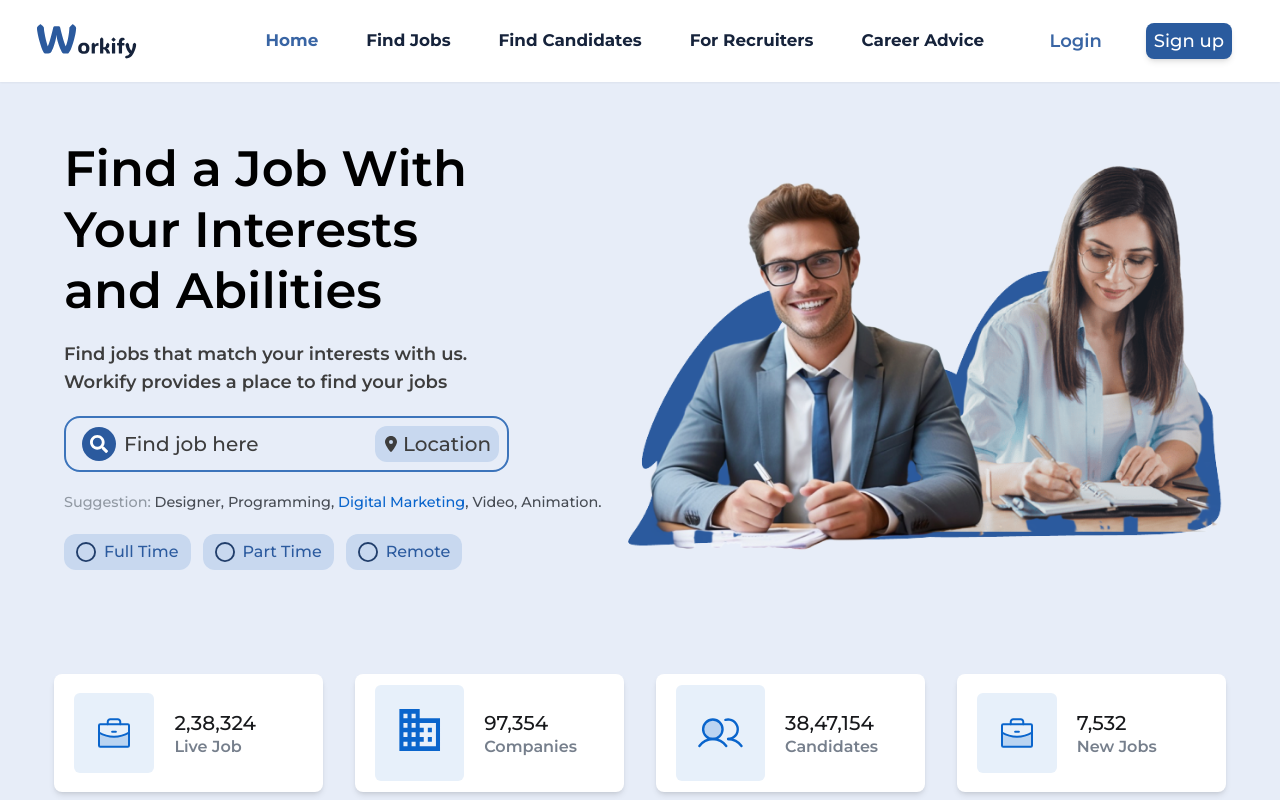
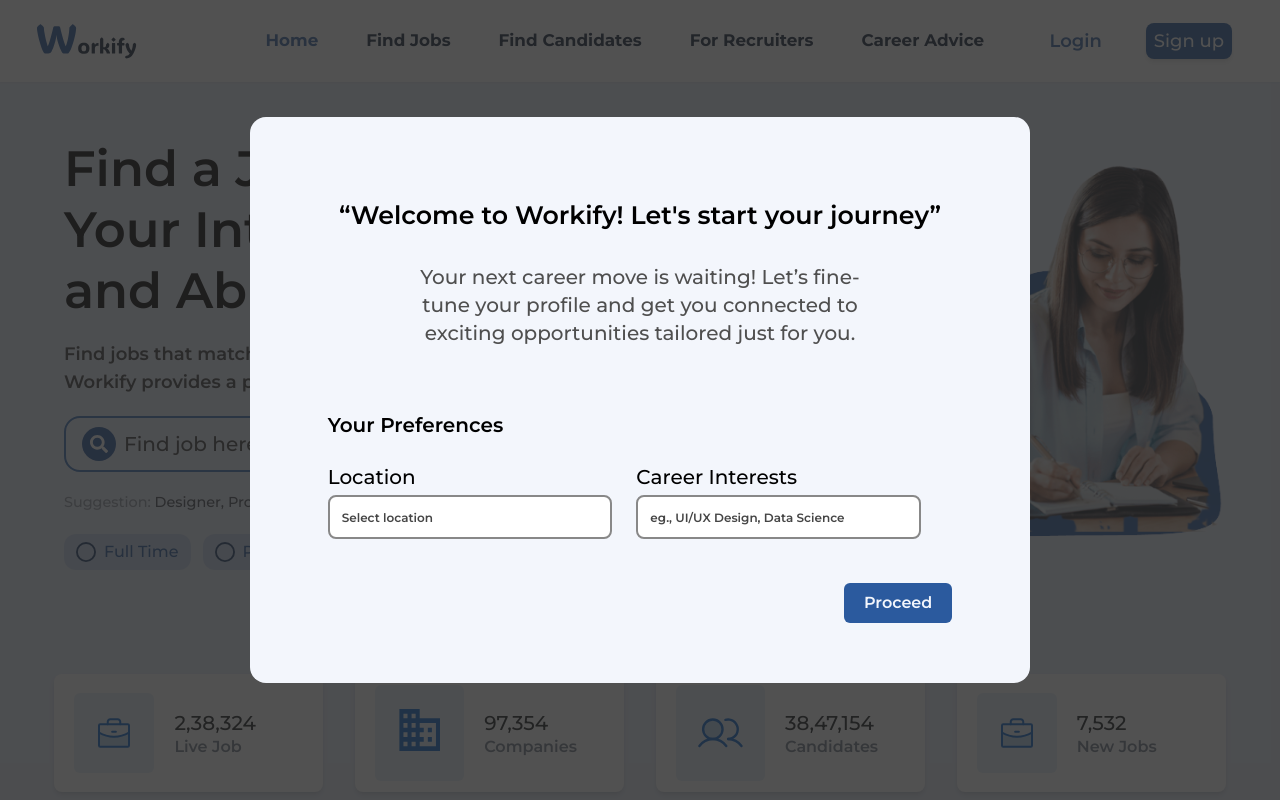
Before and after one commit to ARYAN-01-GARG/Workify, a React (Vite) app: page / in a window 1280 px wide. Shown: the top 800 px of the page. Built offline with nearby package versions, Linux system fonts and the light colour scheme.

Commit message:
Candidate Selectionn

```diff
--- /dev/null
+++ b/src/components/assets/MagnifyLens.tsx
@@ -0,0 +1,16 @@
+import { SVGProps } from "react"
+const MagnifyLens = (props: SVGProps<SVGSVGElement>) => (
+  <svg
+    xmlns="http://www.w3.org/2000/svg"
+    width={24}
+    height={24}
+    fill="none"
+    {...props}
+  >
+    <path
+      fill="#2B5A9E"
+      d="m19.6 21-6.3-6.3A6.096 6.096 0 0 1 9.5 16c-1.817 0-3.354-.63-4.612-1.888C3.63 12.853 3.001 11.316 3 9.5c0-1.816.629-3.353 1.888-4.612C6.148 3.629 7.685 3 9.5 3s3.353.63 4.613 1.888C15.373 6.147 16.002 7.684 16 9.5a6.096 6.096 0 0 1-1.3 3.8l6.3 6.3-1.4 1.4ZM9.5 14c1.25 0 2.313-.437 3.188-1.312S14.001 10.751 14 9.5c0-1.25-.438-2.313-1.312-3.187C11.814 5.439 10.751 5.001 9.5 5c-1.251-.001-2.314.436-3.187 1.313C5.44 7.19 5.002 8.252 5 9.5c-.002 1.248.436 2.31 1.313 3.188.877.877 1.94 1.315 3.187 1.312Z"
+    />
+  </svg>
+)
+export default MagnifyLens
--- /dev/null
+++ b/src/components/profile/CandidateDetails.tsx
@@ -0,0 +1,53 @@
+import DialogCard from "./DialogCard"
+import { JobInput } from "./JobInput"
+
+const CandidateDetails = () => {
+
+    const pageContents = [
+        {
+            heading : 'Education',
+            inputLabels : ['University/Institute','Course'],
+            inputPlaceholders : ['Select university/institute','Select course']
+        },
+        {
+            heading : 'Your Preferences',
+            inputLabels : ['Location','Career Interests'],
+            inputPlaceholders : ['Select location','eg., UI/UX Design, Data Science']
+        },
+        {
+            heading : 'Experience',
+            inputLabels : ['Company Name','Current Job title'],
+            inputPlaceholders : ['e.g., TCS','e.g., Software Developer']
+        }
+    ]
+
+
+
+  return (
+    <div className="bg-[#F3F6FC] w-[61vw] min-h-[30vh] rounded-2xl pb-10">
+        <DialogCard
+            title = "“Welcome to Workify! Let&apos;s start your journey”"
+            description="Your next career move is waiting! Let’s fine-tune your profile and get you connected to exciting opportunities tailored just for you."
+            action={() => {}}
+            actionLabel="Proceed"
+            disabled={true}
+        >
+            <form className="mt-16">
+                <h1 className="text-xl font-semibold">{pageContents[1].heading}</h1>
+                <div className="flex gap-6 py-6 max-w-[95%]">
+                    <JobInput
+                        label={pageContents[1].inputLabels[0]}
+                        placeholder={pageContents[1].inputPlaceholders[0]}
+                    />
+                    <JobInput
+                        label={pageContents[1].inputLabels[1]}
+                        placeholder={pageContents[1].inputPlaceholders[1]}
+                    />
+                </div>
+            </form>
+        </DialogCard>
+    </div>
+  )
+}
+
+export default CandidateDetails
--- a/src/components/profile/DialogCard.tsx
+++ b/src/components/profile/DialogCard.tsx
@@ -1,5 +1,3 @@
-import RecruiterSVG from '../assets/RecruiterSVG';
-
 
 interface DialogCardProps {
     title: string;
@@ -26,7 +24,6 @@ const DialogCard:React.FC<DialogCardProps> = ({
             <h1 className="font-semibold">{title}</h1>
             {subTitle && <h2 className="font-medium">{subTitle}</h2>}
             <p className="font-medium text-[#4F4F4F] text-xl max-w-[75%] text-center">{description}</p>
-            <RecruiterSVG/>
         </header>
         <div>
             <main>
--- a/src/components/profile/JobDetails.tsx
+++ b/src/components/profile/JobDetails.tsx
@@ -1,4 +1,6 @@
+import MagnifyLens from "../assets/MagnifyLens"
 import DialogCard from "./DialogCard"
+import { JobInput } from "./JobInput"
 
 const JobDetails = () => {
   return (
@@ -10,18 +12,49 @@ const JobDetails = () => {
             actionLabel="Proceed"
             disabled={true}
         >
-            <JobCard/>
+            <form className="mt-16">
+                <h1 className="text-xl font-medium">Where do you currently work?</h1>
+                <div className="flex gap-6 py-6 max-w-[95%]">
+                    <JobInput
+                        label="Job title"
+                        placeholder="e.g., HR"
+                    />
+                    <JobInput
+                        label="Company"
+                        placeholder="e.g., Google"
+                    />
+                </div>
+                <div className="flex gap-12 items-center mb-20 max-w-[95%]">
+                    <div className="flex flex-col w-full">
+                        <h1 className="text-xl font-medium mb-2">Where are you based?</h1>
+                        <JobInput
+                            placeholder="Select for a different location"
+                            description="You can choose a city, state or country"
+                            icon ={<MagnifyLens/>}
+                        />
+                    </div>
+                    <div className="flex flex-col w-full justify-between">
+                        <h1 className="text-xl font-medium mb-9">What role are you hiring for?</h1>
+                        <JobInput
+                            placeholder="Select a role"
+                        />
+                    </div>
+                </div>
+                <h1 className="text-xl font-medium">Your Company Details?</h1>
+                <div className="flex gap-6 py-6 max-w-[95%]">
+                    <JobInput
+                        label="Comapny Email"
+                        placeholder="e.g., company.design@gmail.com"
+                    />
+                    <JobInput
+                        label="Company Website"
+                        placeholder="e.g., Google"
+                    />
+                </div>
+            </form>
         </DialogCard>
     </div>
   )
 }
 
-const JobCard= () => {
-    return (
-        <div className="">
-            hello
-        </div>
-    )
-}
-
 export default JobDetails
--- /dev/null
+++ b/src/components/profile/JobInput.tsx
@@ -0,0 +1,48 @@
+import { useId } from "react";
+
+interface JobInputProps {
+    label?: string;
+    placeholder: string;
+    description?: string;
+    icon?: React.ReactNode;
+}
+
+export const JobInput:React.FC<JobInputProps>= ({
+    label,
+    placeholder,
+    description,
+    icon,
+}) => {
+
+    const id = useId();
+
+    return (
+        <div className="w-full flex flex-col justify-start gap-1 relative">
+            {label &&
+                <label
+                    htmlFor={id}
+                    className="text-xl font-medium">
+                    {label}
+                </label>}
+            {description && <p className="px-2 text-[#4F4F4F] text-[12px] font-medium mb-2">{description}</p>}
+            <input
+                id={id}
+                type="text"
+                placeholder={placeholder}
+                className="
+                        relative
+                        border-[2px]
+                        border-[#888888]
+                        placeholder:text-[#454545]
+                        px-3
+                        py-2
+                        rounded-lg
+                        outline-none
+                        font-semibold
+                        placeholder:text-[12px]
+                "
+            />
+            {icon && <div className="absolute bottom-[0.6rem] right-3">{icon}</div>}
+        </div>
+    )
+}
--- a/src/pages/LandingPage.tsx
+++ b/src/pages/LandingPage.tsx
@@ -10,6 +10,9 @@ import { useSelector } from "react-redux"
 import { useNavigate } from "react-router-dom"
 import { useEffect } from "react"
 import { UserState } from "../store/features/auth/UserState"
+import RoleSelection from "../components/profile/RoleSelection"
+import JobDetails from "../components/profile/JobDetails"
+import CandidateDetails from "../components/profile/CandidateDetails"
 
 const LandingPage = () => {
 
@@ -132,6 +135,11 @@ const LandingPage = () => {
         </section>
       </main>
       <Footer/>
+      <div className="absolute min-h-screen w-full flex justify-center items-center z-50 bg-neutral-800/80 ">
+        {/* <RoleSelection/> */}
+        {/* <JobDetails/> */}
+        <CandidateDetails/>
+      </div>
     </div>
   )
 }
--- /dev/null
+++ b/src/store/features/roleSelection/CandidateSlice.ts
@@ -0,0 +1,19 @@
+import { createSlice } from '@reduxjs/toolkit';
+
+const initialState = {
+  candidate: null,
+};
+
+const candidateSlice = createSlice({
+  name: 'candidate',
+  initialState,
+  reducers: {
+    setCandidate(state, action) {
+      state.candidate = action.payload;
+    },
+  },
+});
+
+
+export default candidateSlice.reducer;
+export const { setCandidate } = candidateSlice.actions;
```
